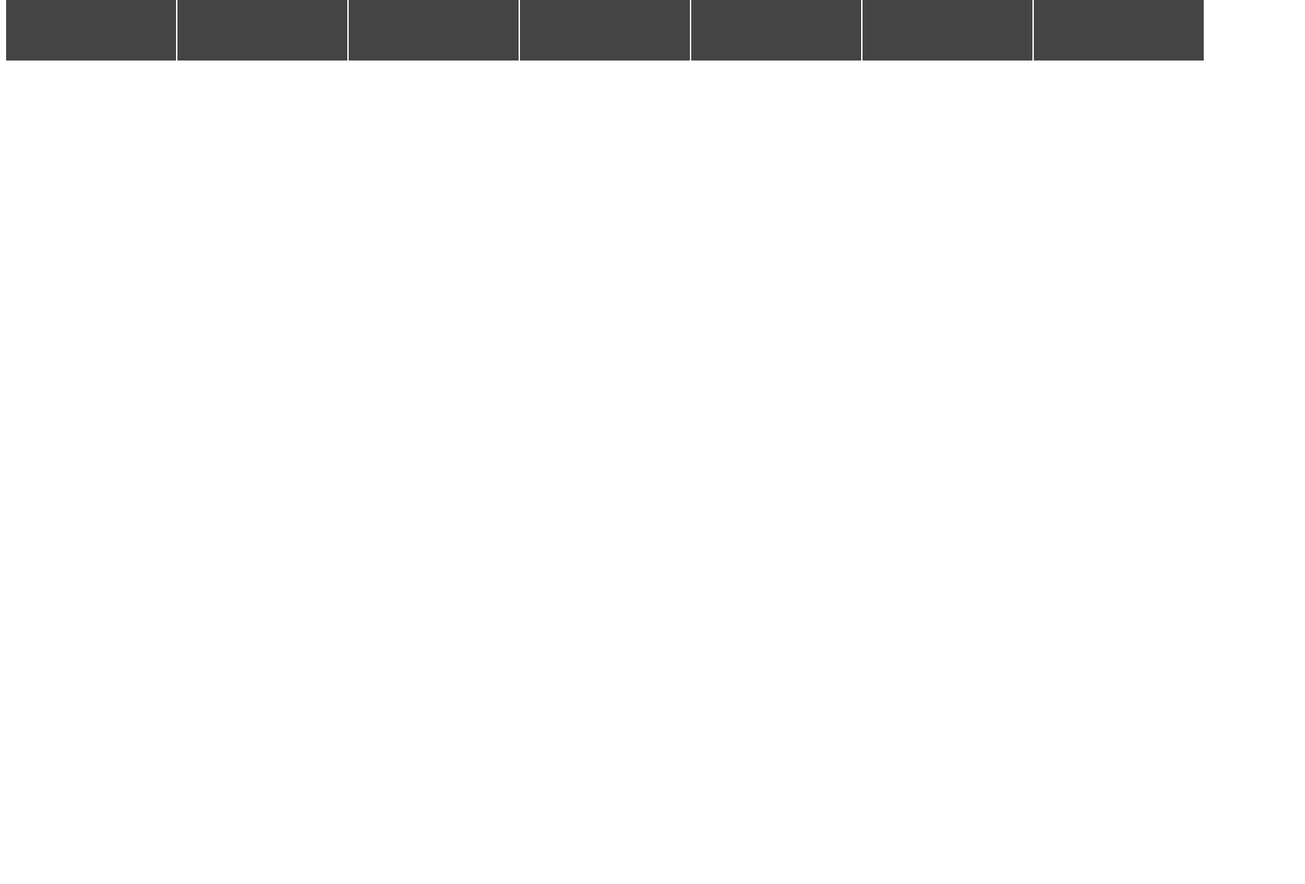
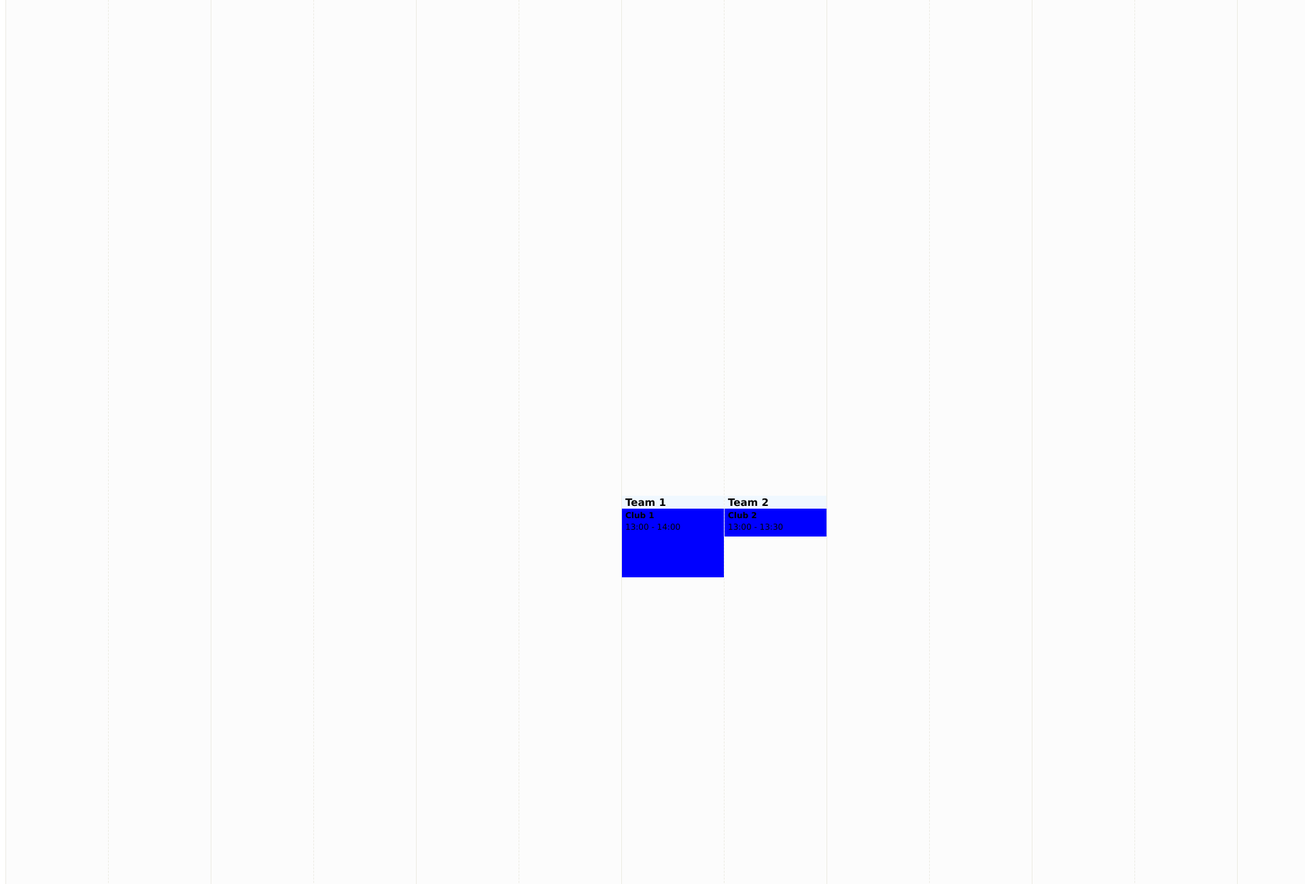
Before and after one commit to OskarOG/AGIFReactFrontend, a React app: page / in a window 1280 px wide. Shown: the part 920-2220 px from the top of the page at 68% size, 1920 px wide, since content can reach past the window. Before the commit the page ends 1010 px from the top, so only its background shows below. Built offline with nearby package versions, Linux system fonts and the light colour scheme; no server answers.

Commit message:
placed events, no API calls

```diff
--- a/src/components/App.css
+++ b/src/components/App.css
@@ -1,5 +1,5 @@
 .App {
     width:100%;
     height:100%;
-    background-color: #999;
+    font-family: Verdana, Geneva, Tahoma, sans-serif;
 }
--- a/src/components/CalendarDay/CalendarDay.css
+++ b/src/components/CalendarDay/CalendarDay.css
@@ -1,8 +1,6 @@
 .day-container {
-    width:250px;
     display: block;
     float: left;
-    height: 1000px;
-    background-color: #444;
-    border: solid 1px #FFF;
+    background-color: #fcfcfc;
+    border-left: solid 1px #c2c1a549;
 }
--- a/src/components/CalendarDay/CalendarDay.js
+++ b/src/components/CalendarDay/CalendarDay.js
@@ -5,7 +5,7 @@ import { DayHeader } from "../DayHeader/DayHeader";
 
 export const CalendarDay = (props) => {
     const fieldItems = props.fields.map((f) =>
-        <Field key={f.id}
+        <Field key={props.dayDate.getTime()+"-"+f.id}
                 fieldTitle={f.title}
                 fieldEvents={props.dayEvents.filter((e) => e.fieldId == f.id)} />
     );
--- a/src/components/CalendarWeek/CalendarWeek.css
+++ b/src/components/CalendarWeek/CalendarWeek.css
@@ -1,4 +1,4 @@
 .calendar-week {
-    width: 2000px;
-    background-color:#777;
+    width:2114px;
+    height:100%;
 }
--- a/src/components/CalendarWeek/CalendarWeek.js
+++ b/src/components/CalendarWeek/CalendarWeek.js
@@ -1,11 +1,13 @@
-import React from "react";
+import React, { useState } from "react";
 import "./CalendarWeek.css";
 import { CalendarDay } from "../CalendarDay/CalendarDay";
 import { SampleData } from "../../helpers/SampleData";
 
 export const CalendarWeek = (props) => {
     const days = ["Söndag", "Måndag", "Tisdag", "Onsdag", "Torsdag", "Fredag", "Lördag"];
-    const fields = SampleData.field; // TODO: API call fields
+
+    const [fields, setFields] = useState(SampleData.field); // TODO: API CALL!
+    const [events, setEvents] = useState(SampleData.events); // TODO: API CALL!
 
     const d = new Date(props.weekStartDate);
     const calDays = [];
@@ -14,7 +16,7 @@ export const CalendarWeek = (props) => {
 
         calDays.push(<CalendarDay key={d.getTime()}
                                     fields={fields}
-                                    dayEvents={props.weekEvents.filter((e) => e.dateStart.getDate() == d.getDate())}
+                                    dayEvents={events.filter((e) => e.dateStart.getDate() == d.getDate())}
                                     dayDate={new Date(d)}
                                     dayName={days[d.getDay()]} />);
     }
--- a/src/components/DayHeader/DayHeader.css
+++ b/src/components/DayHeader/DayHeader.css
@@ -1,8 +1,8 @@
 .day-header {
     height: 40px;
     width: 100%;
-    background-color: yellow;
     text-align: center;
+    border-bottom: 1px solid #c2c1a549;
 }
 
 .day-header-day-name {
--- a/src/components/Event/Event.css
+++ b/src/components/Event/Event.css
@@ -0,0 +1,25 @@
+.event-content {
+    background-color: blue;
+    position: relative;
+}
+
+.event-content h1 {
+    font-size: 15px;
+    margin: 0;
+    margin-bottom: 3px;
+    display: block;
+    background-color: aliceblue;
+    padding-left: 5px;
+}
+
+.event-content h3 {
+    font-size: 12px;
+    margin: 0;
+    padding-left: 5px;
+}
+
+.event-content p {
+    font-size: 12px;
+    margin-top: 3px;
+    padding-left: 5px;
+}
--- a/src/components/Event/Event.js
+++ b/src/components/Event/Event.js
@@ -2,17 +2,16 @@ import React from "react";
 import "./Event.css";
 
 export const Event = (props) => {
-
     const divStyle = {
         height: props.height,
-        top: props.topPos
+        top: props.top
     };
 
     return (
         <div style={divStyle} className="event-content">
             <h1>{props.team}</h1>
-            <h2>{props.club}</h2>
-            <p>{props.timeFrom} - {props.timeTo}</p>
+            <h3>{props.club}</h3>
+            <p>{props.timeFrom.toTime()} - {props.timeTo.toTime()}</p>
         </div>
     );
 }
--- a/src/components/Field/Field.css
+++ b/src/components/Field/Field.css
@@ -1,4 +1,8 @@
 .field {
-    width:50%;
+    width:150px;
     float: left;
 }
+
+.field:nth-child(2) {
+    border-right: dashed 1px #c2c1a549;
+}
--- a/src/components/FieldContent/FieldContent.css
+++ b/src/components/FieldContent/FieldContent.css
@@ -1,5 +1,4 @@
 .event-container {
-    background-color:green;
-    height:100px;
-    width:100px;
+    height: 2880px;
+    margin-top:40px;
 }
--- a/src/components/FieldContent/FieldContent.js
+++ b/src/components/FieldContent/FieldContent.js
@@ -4,14 +4,13 @@ import "./FieldContent.css";
 import { Event } from "../Event/Event";
 
 export const FieldContent = (props) => {
-
     const eventItems = props.events.map((e) => {
         const zeroDate = new Date(e.dateStart);
         zeroDate.setHours(0,0,0,0);
 
         return <Event key={e.id}
-                height={Math.abs(e.dateStart - e.dateEnd) / 60 / 1000}
-                top={Math.abs(zeroDate - e.dateStart) / 60 / 1000}
+                height={(Math.abs(e.dateStart - e.dateEnd) / 60 / 1000)*2}
+                top={(Math.abs(zeroDate - e.dateStart) / 60 / 1000)*2}
                 team={e.team}
                 club={e.club}
                 timeFrom={e.dateStart}
--- a/src/components/FieldHeader/FieldHeader.css
+++ b/src/components/FieldHeader/FieldHeader.css
@@ -1,5 +1,8 @@
 .field-header {
-    width:50%;
-    height: 50px;
+    width:100%;
+    height: 40px;
     float: left;
+    text-align: center;
+    font-size: 12px;
+    border-bottom: 1px solid #c2c1a549;
 }
--- a/src/helpers/Prototypes.js
+++ b/src/helpers/Prototypes.js
@@ -5,3 +5,9 @@ Date.prototype.subtractDays = function (d) {
 Date.prototype.addDays = function (d) {
     return new Date(this.getTime() + (d*24*60*60*1000));
 }
+
+Date.prototype.toTime = function () {
+    const h = this.getHours();
+    const m = this.getMinutes();
+    return (h < 10 ? '0' : '') + h + ":" + (m < 10 ? '0' : '') + m
+}
--- a/src/helpers/SampleData.js
+++ b/src/helpers/SampleData.js
@@ -10,5 +10,23 @@ export const SampleData = {
             id: 2,
             title: "Field 2"
         }
+    ],
+    events: [
+        {
+            id: 1,
+            team: "Team 1",
+            club: "Club 1",
+            dateStart: new Date("2019-08-22T13:00:00"),
+            dateEnd: new Date("2019-08-22T14:00:00"),
+            fieldId: 1
+        },
+        {
+            id: 2,
+            team: "Team 2",
+            club: "Club 2",
+            dateStart: new Date("2019-08-22T13:00:00"),
+            dateEnd: new Date("2019-08-22T13:30:00"),
+            fieldId: 2
+        }
     ]
 }
```
